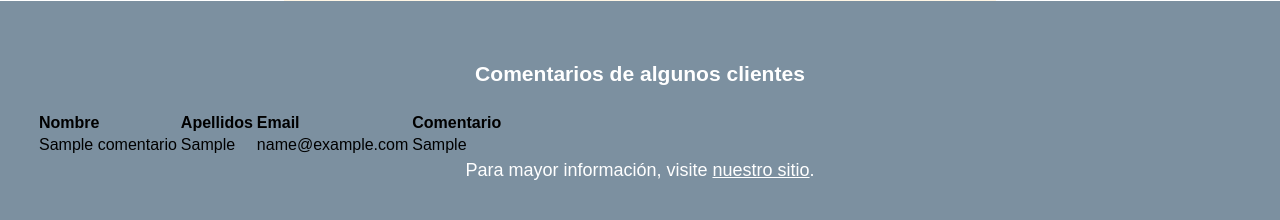
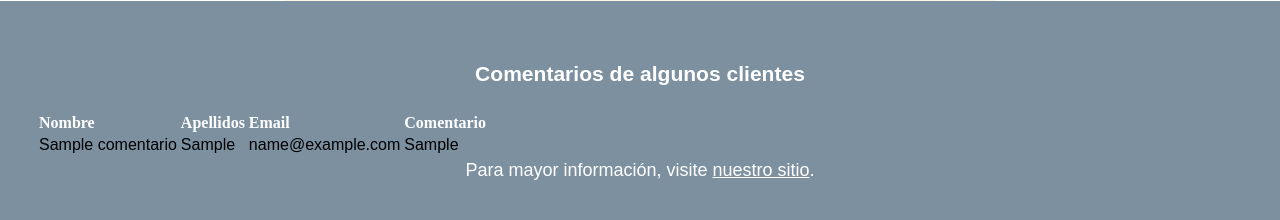
Before and after one commit to karina725/plantilla, a PHP site: page / in a window 1280 px wide. Shown: the part 2444-2664 px from the top of the page. Run offline with PHP 8.4, Linux system fonts and the light colour scheme; tables that the repository leaves empty or names only in its code hold one stand-in row (values such as "Sample post"); data that the repository does not hold is empty; some libraries are stand-ins or nearby versions.

Commit message:
Update estilo.css

```diff
--- a/estilo/estilo.css
+++ b/estilo/estilo.css
@@ -123,6 +123,9 @@ form input[type="submit"]:hover {
 }
 th{
   text-align: justify;
+  font-size: medium;
+  font-family: 'Times New Roman', Times, serif;
+  color:#fff  ;
   background:scroll;
   margin: 5px;
 }
```
